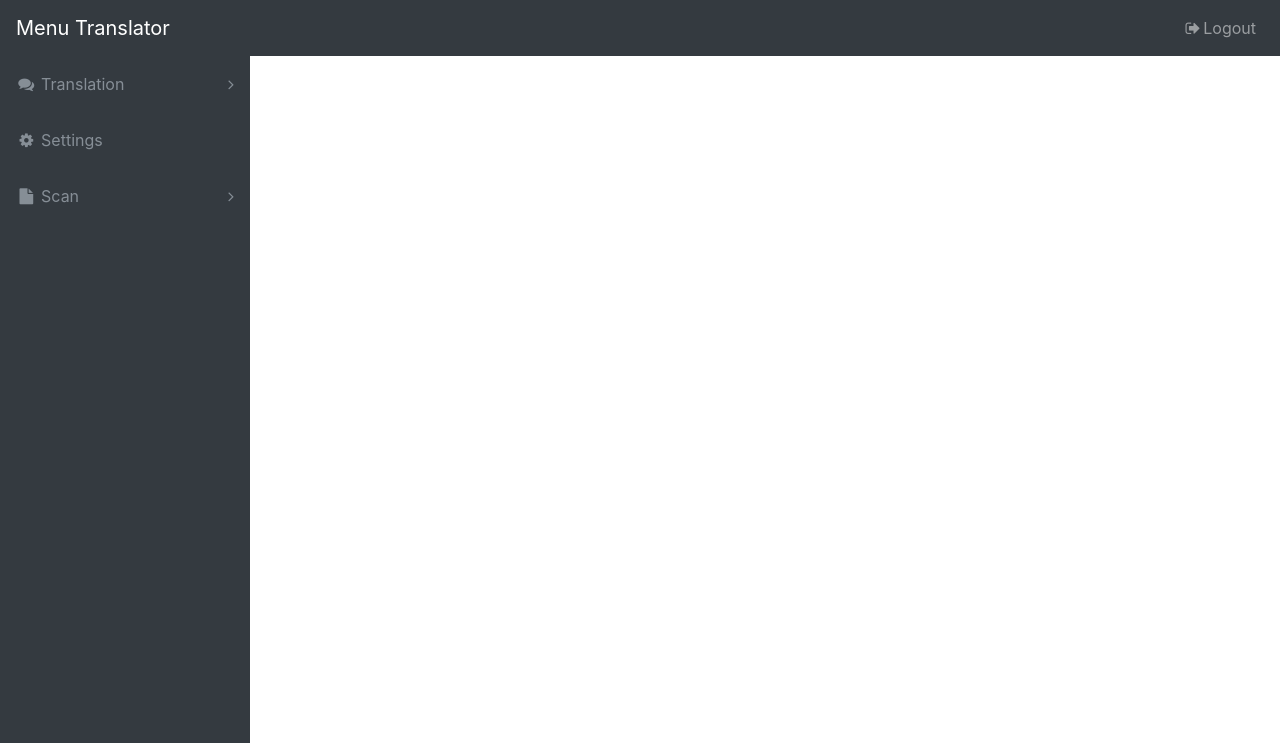
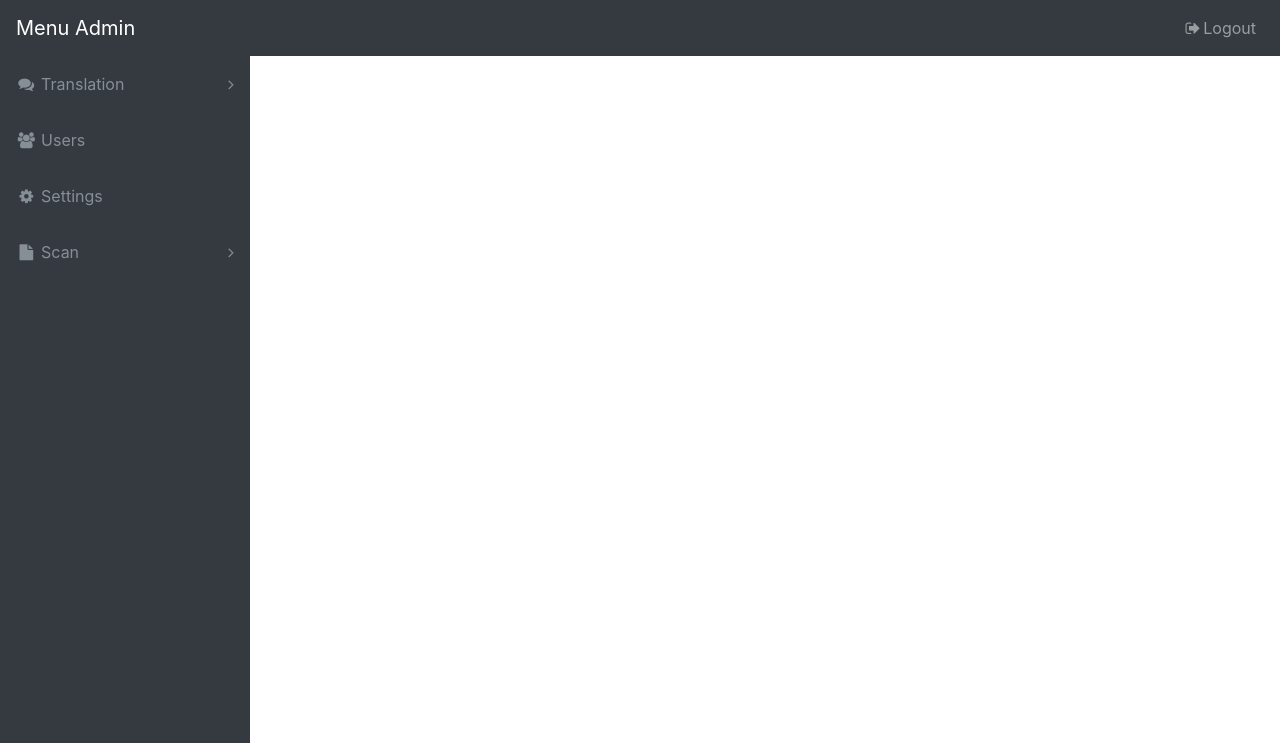
Before and after one commit to Hugo291/Projet_Descartes_Maya, a Flask app: page /home in a window 1280 px wide. Shown: the top 743 px of the page. Run offline with Flask 2, Linux system fonts and the light colour scheme; the visitor is signed in with stand-in values (Sample User, id 1); data comes from the database, SQL or seed files in the repository; parts of the project's set-up code (start-up, migrations or seed data) failed here and were passed over; some libraries are stand-ins or nearby versions.

Commit message:
Correction des bugs pour le champs is_admin

```diff
--- a/app/__init__.py
+++ b/app/__init__.py
@@ -23,9 +23,9 @@ from app.models.userModels import User
 import app.models.DataBase
 
 # print('Start drop')
-db.drop_all()
+#db.drop_all()
 # print('Start Create')
-db.create_all()
+'''db.create_all()
 try:
     User(email='hugo.ferreira29@live.fr', pswd=generate_password_hash('123'), is_admin=1)
     User(email='gamaliny@gmail.com', pswd=generate_password_hash('123'), is_admin=1)
@@ -33,7 +33,7 @@ except Exception as exception:
     print(exception)
 
 db.session.commit()
-
+'''
 
 @application.route('/')
 def home_page():
--- a/app/routes/users.py
+++ b/app/routes/users.py
@@ -100,7 +100,7 @@ def settings():
                 len(form.pswd.data.strip()) != 0)):
             user_updated.pswd = generate_password_hash(form.pswd.data)
         db.session.commit()
-        return redirect(url_for('account.edit_view'))
+        return redirect(url_for('user.edit_view'))
     return render_template('settings.html', form=form, title='Settings')
 
 
@@ -130,7 +130,7 @@ def send_details_account(form, type):
     hash_password = generate_password_hash(password)
     if type == 'new_user':
         subject = 'Account details for Maya translator website'
-        new_user = User(email=form.email.data, pswd=hash_password, is_admin=form.isAdmin.data)
+        new_user = User(email=form.email.data, pswd=hash_password, is_admin=form.is_admin.data)
         db.session.add(new_user)
     elif type == 'forget_update':
         subject = 'Your new password for your account on Maya translator website'
--- a/app/templates/menu.html
+++ b/app/templates/menu.html
@@ -2,7 +2,7 @@
 
 {% set statut = "Translator" %}
 
-{% if current_user.isAdmin == True %}
+{% if current_user.is_admin == True %}
 	{% set statut = "Admin" %}
 {% endif %}
 
@@ -36,7 +36,7 @@
         </li>
 		{% if statut == 'Admin' %}
 			<li class="nav-item" data-toggle="tooltip" data-placement="right" title="Users">
-			  <a class="nav-link" href="{{ url_for('account.index_view') }}">
+			  <a class="nav-link" href="{{ url_for('user.index_view') }}">
 				<i class="fa fa-fw fa-users"></i>
 				<span class="nav-link-text">Users</span>
 			  </a>
--- a/app/templates/users/add_user.html
+++ b/app/templates/users/add_user.html
@@ -15,7 +15,7 @@
           {{ wtf.form_field(form.email) }}
           </div>
 		  <div class="custom-control custom-radio">
-			  {{ wtf.form_field(form.isAdmin) }}
+			  {{ wtf.form_field(form.is_admin) }}
 		  </div>
 		  <br>
           <input class="btn btn-primary btn-block" type="submit" value='Send a password to the user' />
--- a/app/templates/users/edit_user.html
+++ b/app/templates/users/edit_user.html
@@ -9,7 +9,7 @@
            {{ wtf.form_field(form.email) }}
           </div>
 		  <div class="custom-control custom-radio">
-			  {{ wtf.form_field(form.isAdmin) }}
+			  {{ wtf.form_field(form.is_admin) }}
 		  </div>
 		  <br>
            <input class="btn btn-primary btn-block" type="submit" value='Save' />
```
